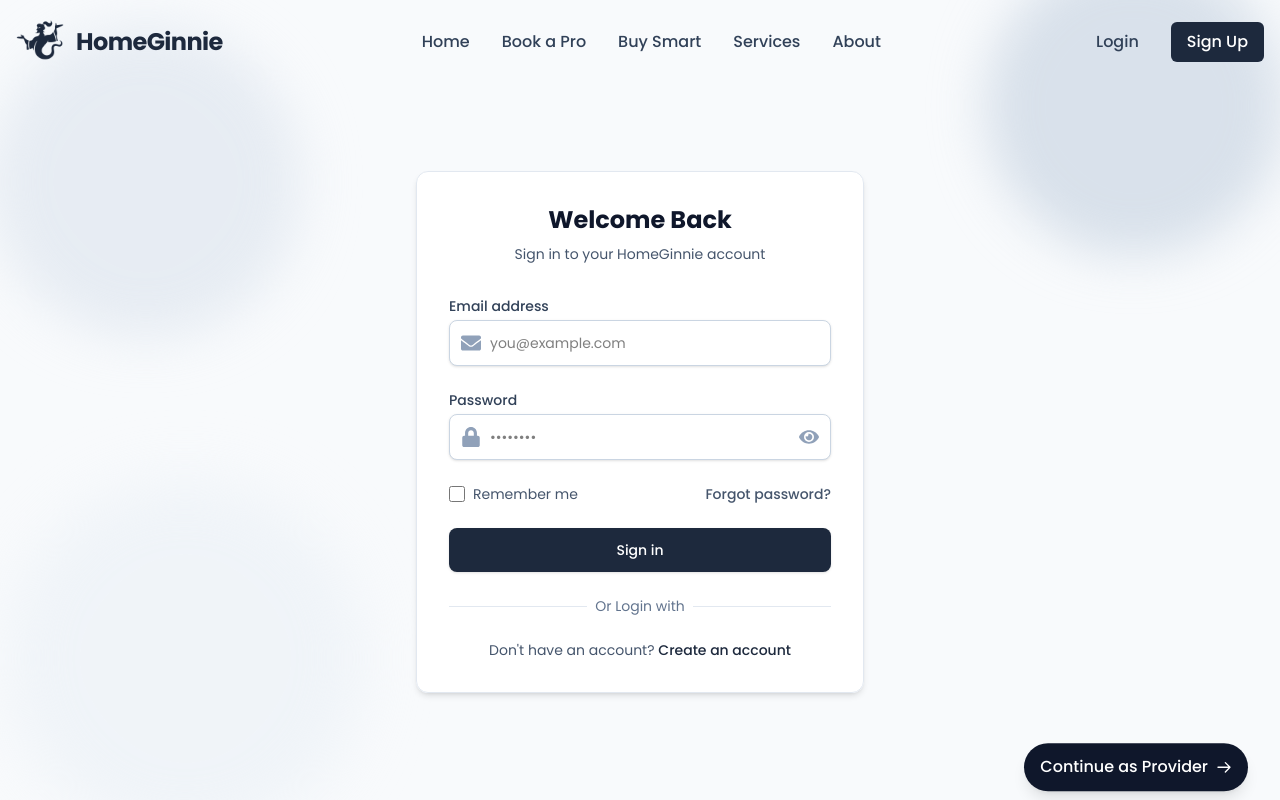
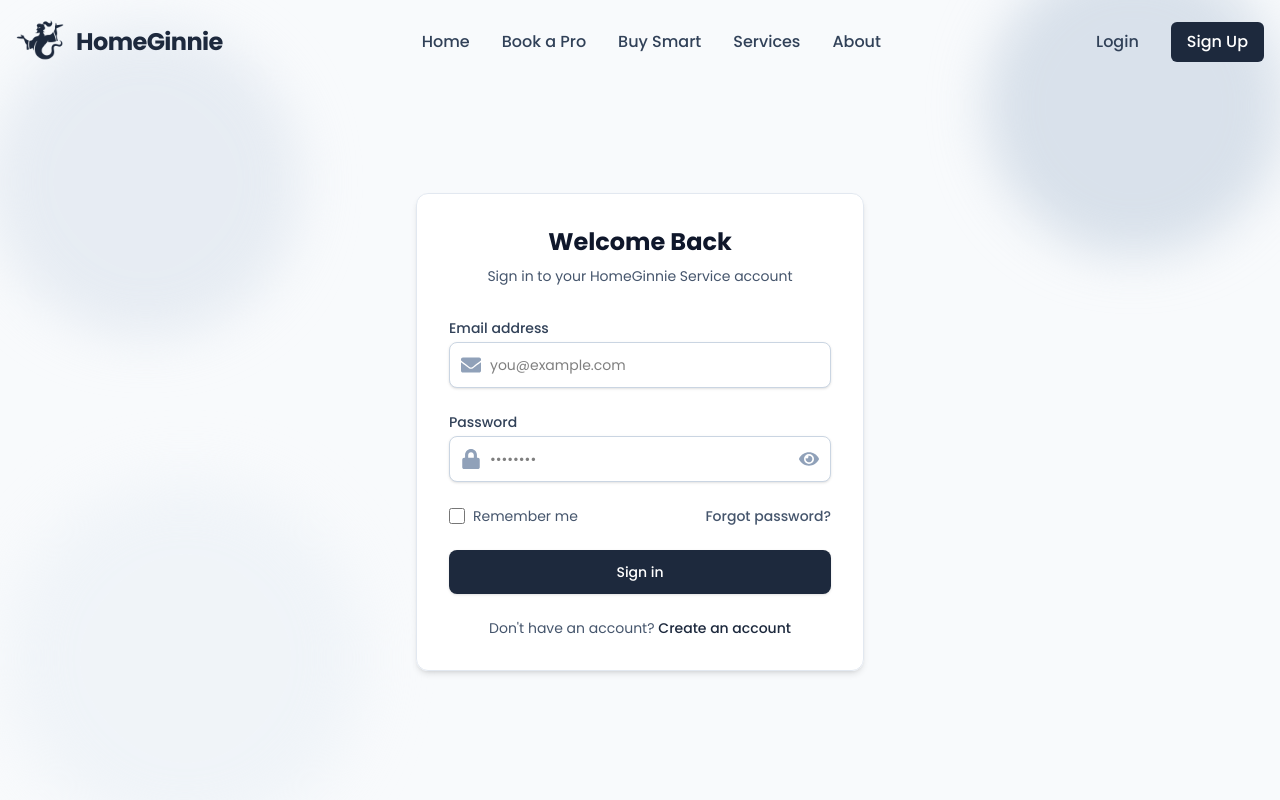
Before and after one commit to TUSHARKUCHHAL/HomeGinnie, a React (Vite) app in the folder frontend/: page /ServiceProvider-Login in a window 1280 px wide. Shown: the top 800 px of the page. Built offline with nearby package versions, Linux system fonts and the light colour scheme.

Commit message:
login pages fixed

```diff
--- a/frontend/src/Pages/ServiceProvider/ServiceProviderLogin.jsx
+++ b/frontend/src/Pages/ServiceProvider/ServiceProviderLogin.jsx
@@ -3,7 +3,6 @@ import { useNavigate } from 'react-router-dom';
 import { FaEnvelope, FaLock, FaEye, FaEyeSlash } from 'react-icons/fa';
 import axios from 'axios';
 import { AuthContext } from '../../App';
-import ProviderSelectionModal from '../User/ProviderSelectionModal'; // Import the new modal component
 
 // Animation styles remain unchanged
 const animationStyles = `
@@ -109,7 +108,7 @@ const LoginPage = () => {
   const [success, setSuccess] = useState('');
   const [buttonPosition, setButtonPosition] = useState('fixed');
   const [bottomOffset, setBottomOffset] = useState('8');
-  const [isModalOpen, setIsModalOpen] = useState(false); // New state for modal
+  const [isModalOpen, setIsModalOpen] = useState(false);
   const { login } = useContext(AuthContext);
   const navigate = useNavigate();
 
@@ -182,8 +181,12 @@ const LoginPage = () => {
         sessionStorage.setItem('userInfo', JSON.stringify(userData));
       }
 
+      setSuccess('Login successful! Redirecting to dashboard...');
+
       // Redirect to dashboard using React Router
-      navigate('/dashboard');
+      setTimeout(() => {
+        navigate('/dashboard');
+      }, 1000);
 
     } catch (error) {
       console.error('Login error:', error.response?.data?.message || error.message);
@@ -193,21 +196,12 @@ const LoginPage = () => {
     }
   };
 
-  // Modified to open the modal
-  const handleServiceProviderLogin = () => {
-    setIsModalOpen(true);
-  };
+
 
   return (
     <div className="flex min-h-screen items-center justify-center bg-slate-50 p-4 overflow-hidden relative login-container">
       {/* Insert the style tag in the JSX */}
       <style dangerouslySetInnerHTML={{ __html: animationStyles }} />
-
-      {/* Provider Selection Modal */}
-      <ProviderSelectionModal
-        isOpen={isModalOpen}
-        onClose={() => setIsModalOpen(false)}
-      />
 
       <div className="absolute inset-0 overflow-hidden">
         {/* Blobs with individual animations */}
@@ -216,40 +210,13 @@ const LoginPage = () => {
         <div className="absolute -bottom-8 left-20 w-72 h-72 bg-slate-100 rounded-full mix-blend-multiply filter blur-xl opacity-60 animate-blob-3"></div>
       </div>
 
-      {/* Service Provider Button - Position dynamically changes */}
-      <div
-        style={{
-          position: buttonPosition,
-          bottom: `${bottomOffset}px`,
-          right: '32px',
-          zIndex: 10
-        }}
-        className="service-provider-button"
-      >
-        <button
-          onClick={handleServiceProviderLogin}
-          className="bg-slate-900 text-white font-medium py-3 px-4 rounded-full shadow-lg transition-colors animate-float flex items-center hover:text-glow"
-        >
-          <span>Continue as Provider</span>
-          <svg
-            xmlns="http://www.w3.org/2000/svg"
-            className="h-4 w-4 ml-2"
-            fill="none"
-            viewBox="0 0 24 24"
-            stroke="currentColor"
-          >
-            <path strokeLinecap="round" strokeLinejoin="round" strokeWidth={2} d="M14 5l7 7m0 0l-7 7m7-7H3" />
-          </svg>
-        </button>
-      </div>
-
       <div className="w-full max-w-md z-10">
         {/* Login Card containing all elements */}
         <div className="bg-white/95 backdrop-blur-sm mt-28 mb-12 rounded-xl shadow-md border border-slate-200 overflow-hidden">
           {/* Welcome text inside the card */}
           <div className="px-8 pt-8 text-center">
             <h1 className="text-2xl font-bold text-slate-900">Welcome Back</h1>
-            <p className="mt-2 text-sm text-slate-600">Sign in to your HomeGinnie account</p>
+            <p className="mt-2 text-sm text-slate-600">Sign in to your HomeGinnie Service account</p>
           </div>
 
           <div className="p-8">
@@ -364,17 +331,6 @@ const LoginPage = () => {
               </div>
             </form>
 
-            {/* Divider */}
-            <div className="mt-6">
-              <div className="relative">
-                <div className="absolute inset-0 flex items-center">
-                  <div className="w-full border-t border-slate-200"></div>
-                </div>
-                <div className="relative flex justify-center text-sm">
-                  <span className="bg-white px-2 text-slate-500">Or Login with</span>
-                </div>
-              </div>
-            </div>
             {/* Sign Up Link - Inside the card */}
             <p className="mt-6 text-center text-sm text-slate-600">
               Don't have an account?{' '}
--- a/frontend/src/Pages/Shop/ShopOwnerLogin.jsx
+++ b/frontend/src/Pages/Shop/ShopOwnerLogin.jsx
@@ -3,7 +3,6 @@ import { useNavigate } from 'react-router-dom';
 import { FaEnvelope, FaLock, FaEye, FaEyeSlash } from 'react-icons/fa';
 import axios from 'axios';
 import { AuthContext } from '../../App';
-import ProviderSelectionModal from '../User/ProviderSelectionModal'; // Import the new modal component
 
 // Animation styles remain unchanged
 const animationStyles = `
@@ -109,7 +108,7 @@ const LoginPage = () => {
   const [success, setSuccess] = useState('');
   const [buttonPosition, setButtonPosition] = useState('fixed');
   const [bottomOffset, setBottomOffset] = useState('8');
-  const [isModalOpen, setIsModalOpen] = useState(false); // New state for modal
+  const [isModalOpen, setIsModalOpen] = useState(false);
   const { login } = useContext(AuthContext);
   const navigate = useNavigate();
 
@@ -182,8 +181,12 @@ const LoginPage = () => {
         sessionStorage.setItem('userInfo', JSON.stringify(userData));
       }
 
+      setSuccess('Login successful! Redirecting to dashboard...');
+
       // Redirect to dashboard using React Router
-      navigate('/dashboard');
+      setTimeout(() => {
+        navigate('/dashboard');
+      }, 1000);
 
     } catch (error) {
       console.error('Login error:', error.response?.data?.message || error.message);
@@ -193,21 +196,12 @@ const LoginPage = () => {
     }
   };
 
-  // Modified to open the modal
-  const handleServiceProviderLogin = () => {
-    setIsModalOpen(true);
-  };
+
 
   return (
     <div className="flex min-h-screen items-center justify-center bg-slate-50 p-4 overflow-hidden relative login-container">
       {/* Insert the style tag in the JSX */}
       <style dangerouslySetInnerHTML={{ __html: animationStyles }} />
-
-      {/* Provider Selection Modal */}
-      <ProviderSelectionModal
-        isOpen={isModalOpen}
-        onClose={() => setIsModalOpen(false)}
-      />
 
       <div className="absolute inset-0 overflow-hidden">
         {/* Blobs with individual animations */}
@@ -216,40 +210,13 @@ const LoginPage = () => {
         <div className="absolute -bottom-8 left-20 w-72 h-72 bg-slate-100 rounded-full mix-blend-multiply filter blur-xl opacity-60 animate-blob-3"></div>
       </div>
 
-      {/* Service Provider Button - Position dynamically changes */}
-      <div
-        style={{
-          position: buttonPosition,
-          bottom: `${bottomOffset}px`,
-          right: '32px',
-          zIndex: 10
-        }}
-        className="service-provider-button"
-      >
-        <button
-          onClick={handleServiceProviderLogin}
-          className="bg-slate-900 text-white font-medium py-3 px-4 rounded-full shadow-lg transition-colors animate-float flex items-center hover:text-glow"
-        >
-          <span>Continue as Provider</span>
-          <svg
-            xmlns="http://www.w3.org/2000/svg"
-            className="h-4 w-4 ml-2"
-            fill="none"
-            viewBox="0 0 24 24"
-            stroke="currentColor"
-          >
-            <path strokeLinecap="round" strokeLinejoin="round" strokeWidth={2} d="M14 5l7 7m0 0l-7 7m7-7H3" />
-          </svg>
-        </button>
-      </div>
-
       <div className="w-full max-w-md z-10">
         {/* Login Card containing all elements */}
         <div className="bg-white/95 backdrop-blur-sm mt-28 mb-12 rounded-xl shadow-md border border-slate-200 overflow-hidden">
           {/* Welcome text inside the card */}
           <div className="px-8 pt-8 text-center">
             <h1 className="text-2xl font-bold text-slate-900">Welcome Back</h1>
-            <p className="mt-2 text-sm text-slate-600">Sign in to your HomeGinnie account</p>
+            <p className="mt-2 text-sm text-slate-600">Sign in to your HomeGinnie Service account</p>
           </div>
 
           <div className="p-8">
@@ -364,17 +331,6 @@ const LoginPage = () => {
               </div>
             </form>
 
-            {/* Divider */}
-            <div className="mt-6">
-              <div className="relative">
-                <div className="absolute inset-0 flex items-center">
-                  <div className="w-full border-t border-slate-200"></div>
-                </div>
-                <div className="relative flex justify-center text-sm">
-                  <span className="bg-white px-2 text-slate-500">Or Login with</span>
-                </div>
-              </div>
-            </div>
             {/* Sign Up Link - Inside the card */}
             <p className="mt-6 text-center text-sm text-slate-600">
               Don't have an account?{' '}
```
Also changed, not shown: frontend/src/Pages/ServiceProvider/ProviderSelectionModal.jsx (deleted, +0 -80 lines).
